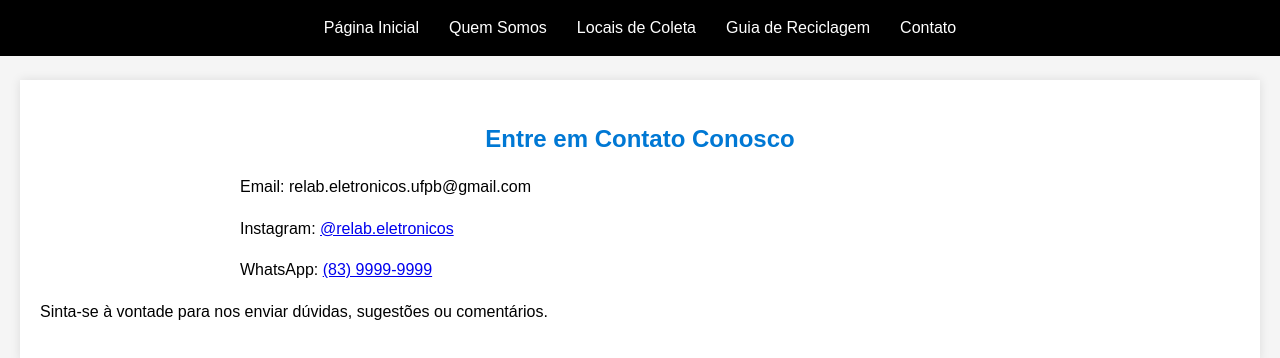
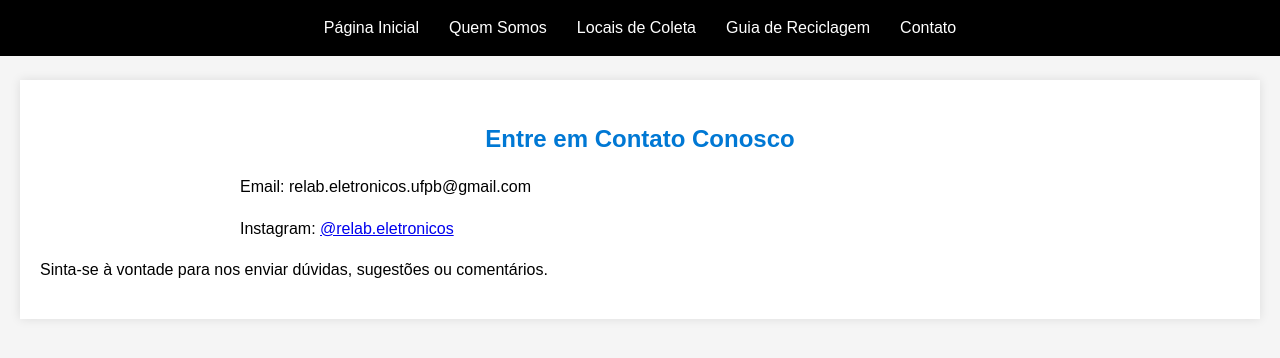
Before and after one commit to relabeletronicos/ReLab, a plain HTML site: page contato.html in a window 1280 px wide. Drawn offline with Linux system fonts and the light colour scheme.

Commit message:
Update contato.html

```diff
--- a/contato.html
+++ b/contato.html
@@ -20,7 +20,6 @@
       <h1 class="bloco__conteudo__titulo">Entre em Contato Conosco</h1>
           <p>Email: relab.eletronicos.ufpb@gmail.com</p>
           <p>Instagram: <a href="https://www.instagram.com/relab.eletronicos/" target="_blank">@relab.eletronicos</a></p>
-          <p>WhatsApp: <a href="tel:+558399999999">(83) 9999-9999</a></p>
         </div>
       </div>
       <p>Sinta-se à vontade para nos enviar dúvidas, sugestões ou comentários.</p>
```
